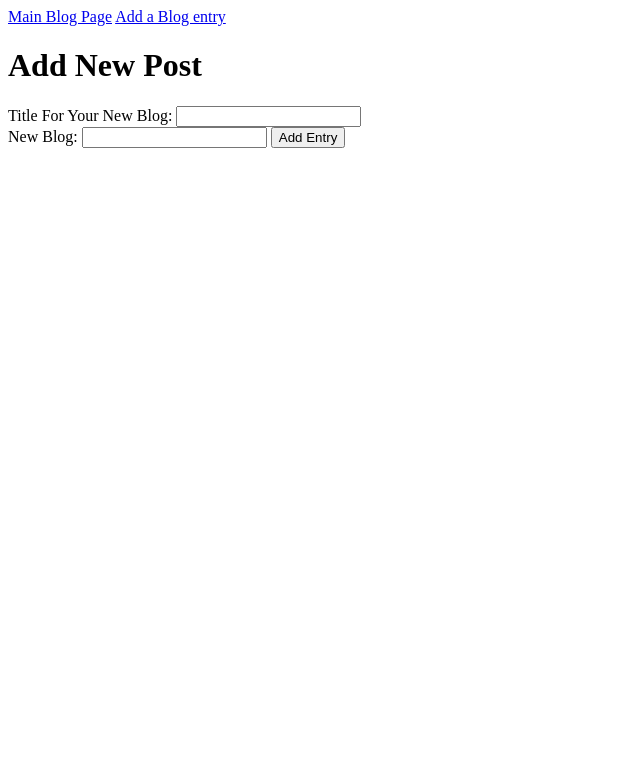
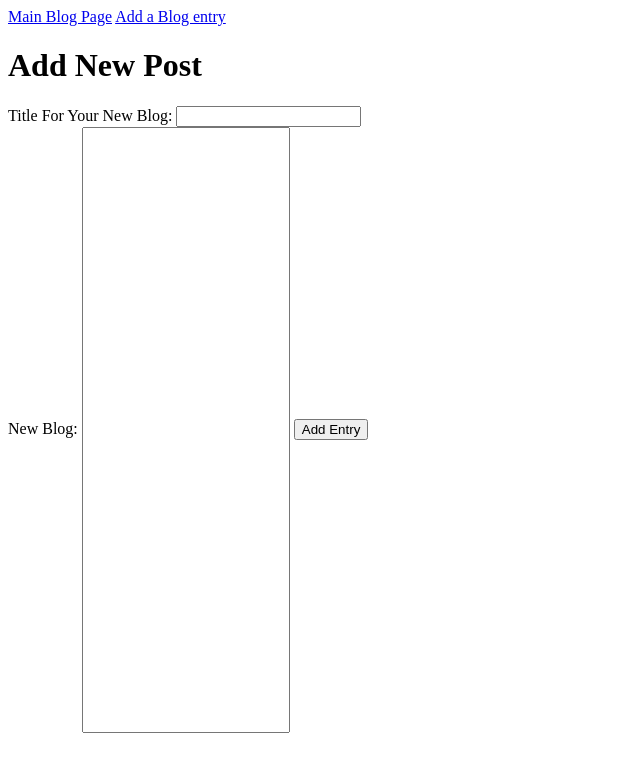
Before and after one commit to PaulC2017/blogz, a Flask app: page /newpost in a window 1280 px wide. Shown: the top 772 px of the page, without its empty margins (0-640 px from the left). Run offline with Flask 2, Linux system fonts and the light colour scheme.

Commit message:
restructured files for css styling

```diff
--- a/templates/add_new_post.html
+++ b/templates/add_new_post.html
@@ -6,12 +6,12 @@
         <div>
         <label>
             Title For Your New Blog:
-            <input type="text" name="title" required>
+            <input class="pos_title" type="text" name="title" required>
         </label>
         </div>
         <label>
             New Blog:
-            <input type="text" name='body' required/>
+            <input class = "body" type="text" name='body' required/>
         </label>
         <input type="submit" value='Add Entry' />
     </form>
--- a/templates/base.html
+++ b/templates/base.html
@@ -1,7 +1,11 @@
 <!doctype html>
 <html>
     <head>
+
         <title>{{title}}</title>
+
+        <link type="text/css" rel="stylesheet" href="styles.css" />
+
         <style>
             .error {
                 color:red;
--- /dev/null
+++ b/templates/styles.css
@@ -0,0 +1,14 @@
+.pos_title{
+
+
+
+
+}
+
+.body{
+
+    height:600px;
+    width:200px;
+
+
+}
```
Also changed, not shown: styles/styles.css (deleted).
